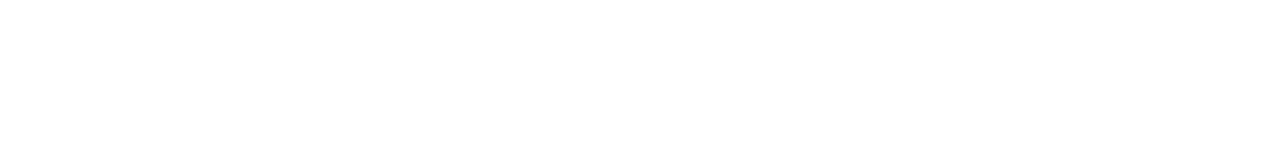
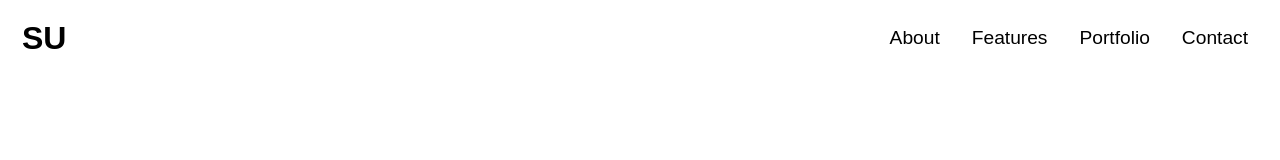
Before and after one commit to zetcgo/sucoding-myproject, a website: page src/index.html in a window 1280 px wide. Drawn offline with nearby package versions, Linux system fonts and the light colour scheme.

Commit message:
:sparkles: Add header

```diff
--- a/src/index.css
+++ b/src/index.css
@@ -1 +1,43 @@
 @import url('https://cdn.jsdelivr.net/npm/reset-css@4.0.1/reset.min.css');
+
+* {
+    box-sizing: border-box;
+}
+
+body {
+    min-width: 1140px;
+}
+
+button {
+    cursor: pointer;
+    background: none;
+    border: none;
+}
+
+header {
+    position: relative;
+    top: 0;
+    z-index: 1;
+    display: flex;
+    align-items: center;
+    justify-content: space-between;
+    width: 100%;
+    padding: 1rem;
+}
+
+header h1 button {
+    font-size: 2rem;
+    font-weight: bold;
+}
+
+header nav ul {
+    display: flex;
+}
+
+header nav ul li {
+    padding: 10px;
+}
+
+header nav ul li button {
+    font-size: 1.2rem;
+}
--- a/src/index.html
+++ b/src/index.html
@@ -7,5 +7,17 @@
         <title>SuCoding Final Project</title>
         <link rel="stylesheet" href="index.css" />
     </head>
-    <body></body>
+    <body>
+        <header>
+            <h1><button>SU</button></h1>
+            <nav>
+                <ul>
+                    <li><button>About</button></li>
+                    <li><button>Features</button></li>
+                    <li><button>Portfolio</button></li>
+                    <li><button>Contact</button></li>
+                </ul>
+            </nav>
+        </header>
+    </body>
 </html>
```
